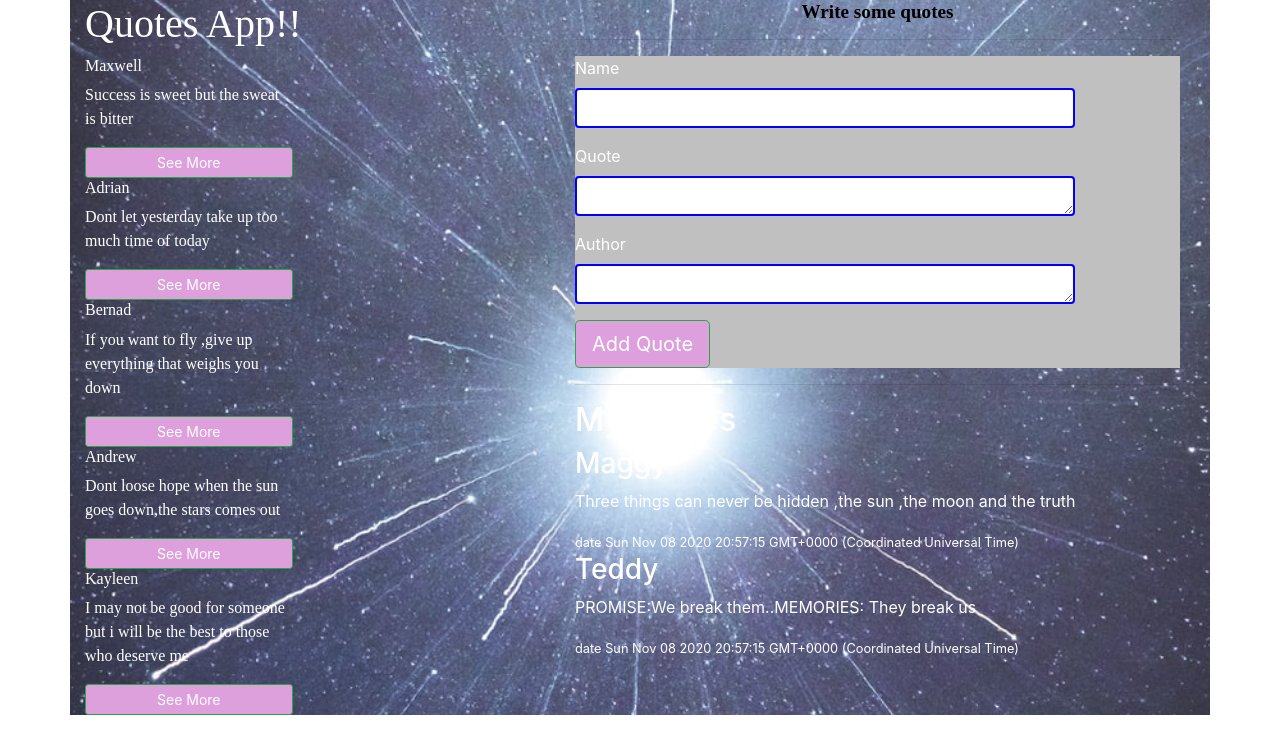
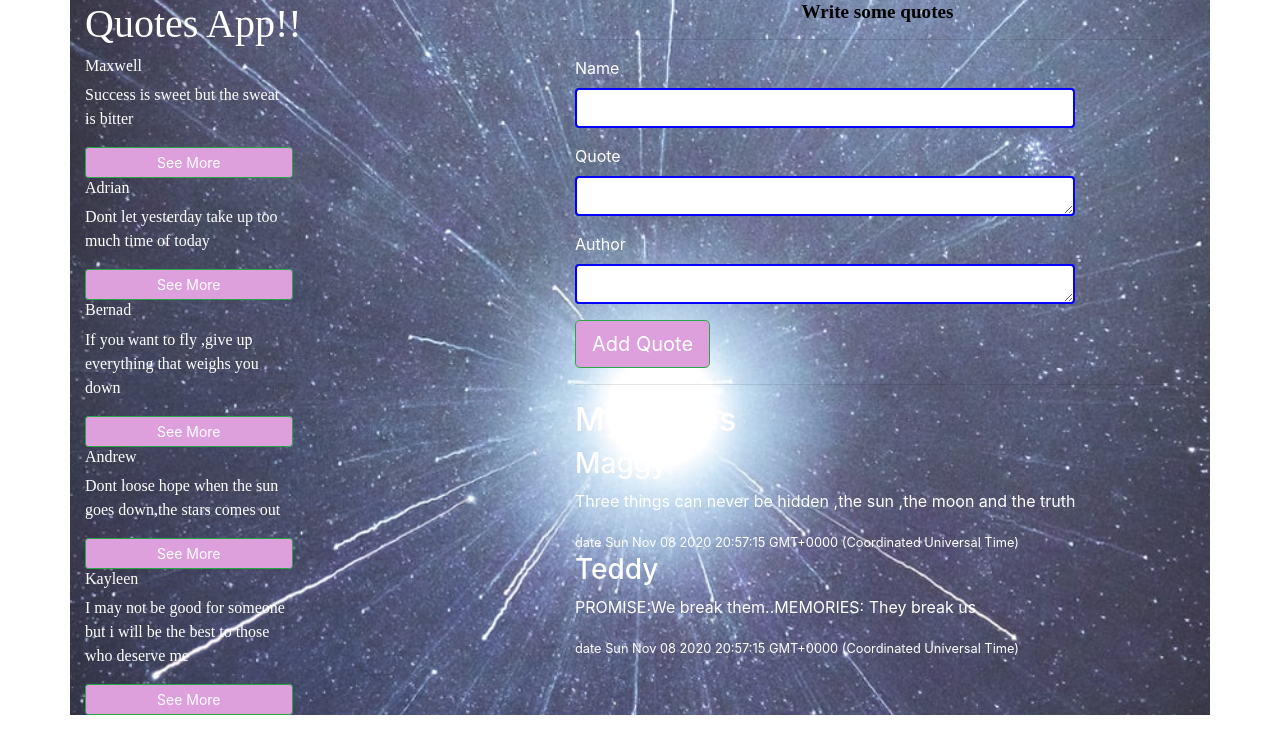
Before and after one commit to Bridgit-wairimu/Quotes-App, an Angular app: page / in a window 1280 px wide. Shown: the top 754 px of the page. Built offline with nearby package versions, Linux system fonts and the light colour scheme.

Commit message:
did some indentation

```diff
--- a/src/app/form/form.component.css
+++ b/src/app/form/form.component.css
@@ -7,12 +7,14 @@ input,textarea{
 button{
   background-color: plum;
 }
+
 .text-center{
     font-size: larger;
     color: black;
     font-weight: bold;
     font-family: 'Architects Daughter', cursive;
 }
+
 .formaction{
   background-color: silver;
 }
--- a/src/app/form/form.component.html
+++ b/src/app/form/form.component.html
@@ -4,8 +4,8 @@
 
             <h2 class="text-center">Write some quotes</h2>
             <hr>
-            <form (ngSubmit)="submitQuote()" class="formaction">
 
+            <form (ngSubmit)="submitQuote()">
                 <div class="form-group">
                     <label for="name">Name</label>
                     <input type="text" required class="form-control" id="name" >
@@ -20,9 +20,6 @@
                     <label for="author">Author</label>
                     <textarea class="form-control" id="author"  required></textarea>
                 </div>
-
-
-
                 <button type="submit" class=" btn  btn-success bnt-block btn-lg">Add Quote</button>
             </form>
             <div>
@@ -39,6 +36,5 @@
                 </div>
             </div>
           </div>
-
     </div>
 </div>
--- a/src/app/form/form.component.ts
+++ b/src/app/form/form.component.ts
@@ -9,7 +9,6 @@ import { Quotes } from '../quotes'
 })
 export class FormComponent implements OnInit {
 
-
   formName: string;
   formQuote: string;
   formAuthor:  string;
@@ -18,11 +17,11 @@ export class FormComponent implements OnInit {
 
   quotes: Quotes[] = [
      new Quotes('Maggy', 'Three things can never be hidden ,the sun ,the moon and the truth','date',new Date()),
-     new Quotes('Teddy','PROMISE:We break them..MEMORIES: They break us','date', new Date ())
+     new Quotes('Teddy','PROMISE:We break them..MEMORIES: They break us','date', new Date ()),
   ];
 
   submitQuote () {
-    this.newQuote = new Quotes (this.formName, this.formQuote, this.formAuthor, new Date());
+    this.newQuote = new Quotes(this.formName, this.formQuote, this.formAuthor,new Date());
     this.quotes.push(this.newQuote);
   }
 
--- a/src/app/quote/quote.component.html
+++ b/src/app/quote/quote.component.html
@@ -6,9 +6,9 @@
             <p> {{ quote.quote }}</p>
         <a (click)= "showQuote(i)" class="btn btn-sm btn-block btn-success">See More</a>
         <app-quote-details  *ngIf="quote.displayQuote"  [quote]="quote"  (deleteQuote)="deleteThisQuote($event, i)"  ></app-quote-details>
-
         </div>
     </div>
+
     <div *ngIf='quotes.length < 1' class=" alert alert danger "> No quotes provided
          </div>
          <!-- <div class="col-md-6">
```
